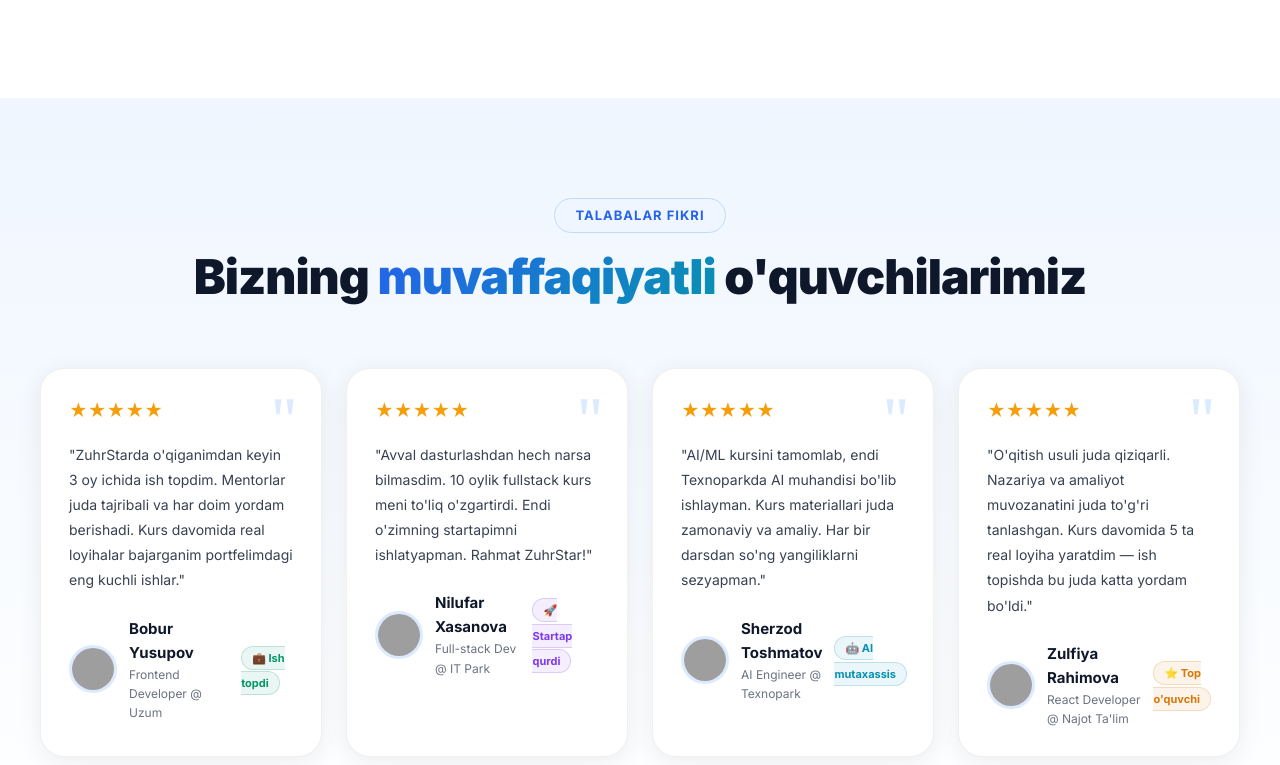
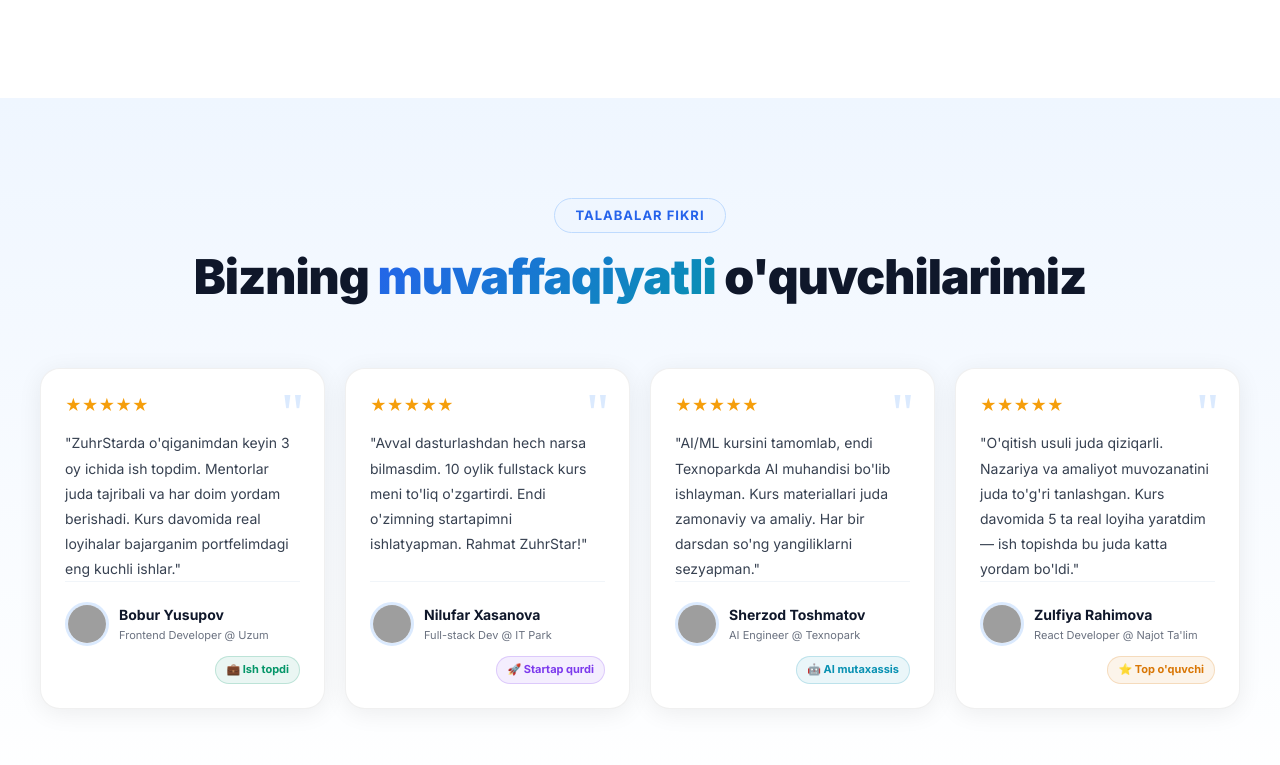
Before and after one commit to Javodbekabdusalimov/zuhrstar-lending, a React (Vite) app: page / in a window 1280 px wide. Shown: the part 4755-5520 px from the top of the page. Built offline with nearby package versions, Linux system fonts and the light colour scheme; grey boxes are pictures that could not be loaded.

Commit message:
Testimonials: fully responsive grid (1→2→4 col)

```diff
--- a/src/App.jsx
+++ b/src/App.jsx
@@ -1070,12 +1070,62 @@ function Testimonials() {
 
   return (
     <section id="testimonials" ref={ref} style={{
-      padding: '100px 24px',
+      padding: 'clamp(60px,8vw,100px) 16px',
       background: 'linear-gradient(180deg, #eff6ff 0%, #fff 100%)',
     }}>
+      <style>{`
+        .test-grid {
+          display: grid;
+          grid-template-columns: repeat(2, 1fr);
+          gap: 20px;
+        }
+        @media (max-width: 640px) {
+          .test-grid { grid-template-columns: 1fr; gap: 16px; }
+        }
+        @media (min-width: 1024px) {
+          .test-grid { grid-template-columns: repeat(4, 1fr); }
+        }
+        .test-card {
+          background: #fff;
+          border-radius: 20px;
+          padding: 24px;
+          box-shadow: 0 4px 24px rgba(0,0,0,0.07);
+          border: 1px solid rgba(0,0,0,0.06);
+          transition: transform 0.3s ease, box-shadow 0.3s ease;
+          position: relative;
+          overflow: hidden;
+          display: flex;
+          flex-direction: column;
+        }
+        .test-card:hover {
+          transform: translateY(-8px);
+          box-shadow: 0 20px 50px rgba(0,0,0,0.12);
+        }
+        .test-footer {
+          display: flex;
+          align-items: center;
+          gap: 10px;
+          flex-wrap: wrap;
+          margin-top: auto;
+          padding-top: 20px;
+          border-top: 1px solid #f1f5f9;
+        }
+        .test-badge {
+          margin-left: auto;
+          white-space: nowrap;
+          font-size: 11px;
+          font-weight: 700;
+          padding: 4px 10px;
+          border-radius: 100px;
+        }
+        @media (max-width: 400px) {
+          .test-badge { margin-left: 0; }
+        }
+      `}</style>
+
       <div style={{ maxWidth: '1200px', margin: '0 auto' }}>
         <div style={{
-          textAlign: 'center', marginBottom: '64px',
+          textAlign: 'center', marginBottom: 'clamp(36px,5vw,64px)',
           opacity: visible ? 1 : 0,
           transform: visible ? 'translateY(0)' : 'translateY(30px)',
           transition: 'opacity 0.7s ease, transform 0.7s ease',
@@ -1087,7 +1137,7 @@ function Testimonials() {
             border: '1px solid #bfdbfe',
           }}>TALABALAR FIKRI</div>
           <h2 style={{
-            fontSize: 'clamp(28px, 4vw, 48px)',
+            fontSize: 'clamp(24px, 4vw, 48px)',
             fontWeight: 900, color: '#0f172a', letterSpacing: '-1px', lineHeight: 1.15,
           }}>
             Bizning{' '}
@@ -1096,66 +1146,53 @@ function Testimonials() {
           </h2>
         </div>
 
-        <div style={{
-          display: 'grid',
-          gridTemplateColumns: 'repeat(auto-fit, minmax(260px, 1fr))',
-          gap: '24px',
-        }}>
+        <div className="test-grid">
           {reviews.map((r, i) => (
-            <div key={r.name} style={{
-              background: '#fff',
-              borderRadius: '24px', padding: '28px',
-              boxShadow: '0 4px 24px rgba(0,0,0,0.07)',
-              border: '1px solid rgba(0,0,0,0.06)',
-              transition: 'all 0.3s ease',
-              position: 'relative', overflow: 'hidden',
+            <div key={r.name} className="test-card" style={{
               opacity: visible ? 1 : 0,
               transform: visible ? 'translateY(0)' : 'translateY(40px)',
-              transitionDelay: `${i * 0.1}s`,
-            }}
-            onMouseEnter={e => {
-              e.currentTarget.style.transform = 'translateY(-8px)'
-              e.currentTarget.style.boxShadow = '0 20px 50px rgba(0,0,0,0.12)'
-            }}
-            onMouseLeave={e => {
-              e.currentTarget.style.transform = 'translateY(0)'
-              e.currentTarget.style.boxShadow = '0 4px 24px rgba(0,0,0,0.07)'
-            }}
-            >
+              transition: `opacity 0.6s ${i * 0.1}s ease, transform 0.6s ${i * 0.1}s ease, box-shadow 0.3s ease`,
+            }}>
               {/* Quote mark */}
               <div style={{
-                position: 'absolute', top: '20px', right: '24px',
-                fontSize: '64px', color: '#dbeafe', fontFamily: 'Georgia, serif',
-                lineHeight: 1, pointerEvents: 'none',
+                position: 'absolute', top: '16px', right: '20px',
+                fontSize: '56px', color: '#dbeafe', fontFamily: 'Georgia, serif',
+                lineHeight: 1, pointerEvents: 'none', userSelect: 'none',
               }}>"</div>
 
               {/* Stars */}
-              <div style={{ color: '#f59e0b', fontSize: '18px', marginBottom: '16px' }}>
+              <div style={{ color: '#f59e0b', fontSize: '16px', marginBottom: '12px' }}>
                 {'★'.repeat(r.stars)}
               </div>
 
-              <p style={{ color: '#374151', fontSize: '14px', lineHeight: 1.8, marginBottom: '24px', position: 'relative', zIndex: 1 }}>
+              <p style={{
+                color: '#374151', fontSize: 'clamp(13px,1.2vw,14px)',
+                lineHeight: 1.8, marginBottom: '0',
+                position: 'relative', zIndex: 1, flexGrow: 1,
+              }}>
                 "{r.text}"
               </p>
 
-              <div style={{ display: 'flex', alignItems: 'center', gap: '12px' }}>
+              <div className="test-footer">
                 <img src={r.img} alt={r.name} style={{
-                  width: '48px', height: '48px', borderRadius: '50%',
-                  objectFit: 'cover', border: '3px solid #dbeafe',
+                  width: '44px', height: '44px', borderRadius: '50%',
+                  objectFit: 'cover', border: '3px solid #dbeafe', flexShrink: 0,
                 }} />
-                <div>
-                  <div style={{ fontWeight: 700, fontSize: '15px', color: '#0f172a' }}>{r.name}</div>
-                  <div style={{ fontSize: '12px', color: '#6b7280' }}>{r.role}</div>
+                <div style={{ minWidth: 0 }}>
+                  <div style={{
+                    fontWeight: 700, fontSize: '14px', color: '#0f172a',
+                    whiteSpace: 'nowrap', overflow: 'hidden', textOverflow: 'ellipsis',
+                  }}>{r.name}</div>
+                  <div style={{
+                    fontSize: '11px', color: '#6b7280',
+                    whiteSpace: 'nowrap', overflow: 'hidden', textOverflow: 'ellipsis',
+                  }}>{r.role}</div>
                 </div>
-                <div style={{ marginLeft: 'auto' }}>
-                  <span style={{
-                    background: `${r.badgeColor}15`,
-                    color: r.badgeColor,
-                    fontSize: '11px', fontWeight: 700,
-                    padding: '4px 10px', borderRadius: '100px',
-                    border: `1px solid ${r.badgeColor}33`,
-                  }}>{r.badge}</span>
-                </div>
+                <span className="test-badge" style={{
+                  background: `${r.badgeColor}15`,
+                  color: r.badgeColor,
+                  border: `1px solid ${r.badgeColor}33`,
+                }}>{r.badge}</span>
               </div>
             </div>
           ))}
```
